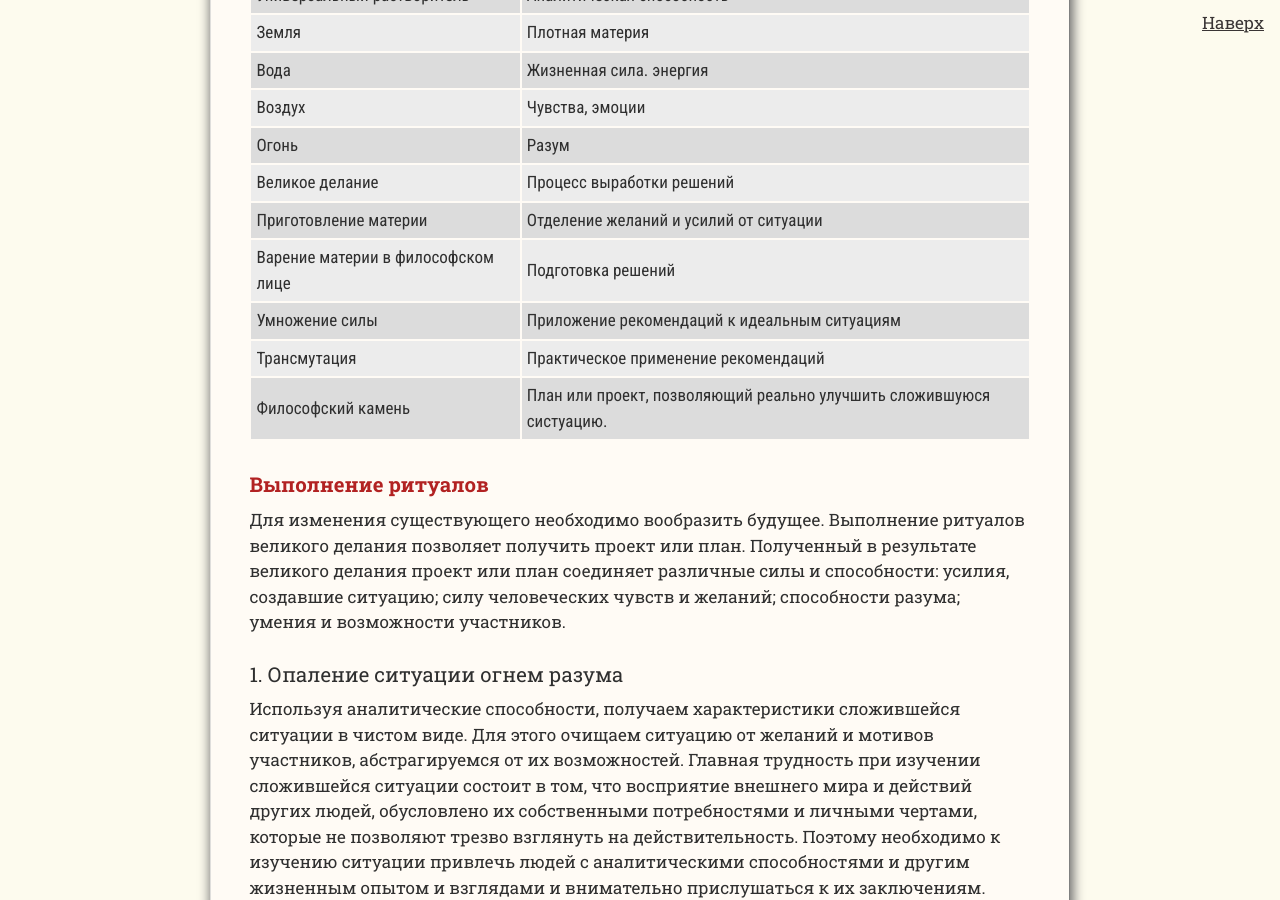
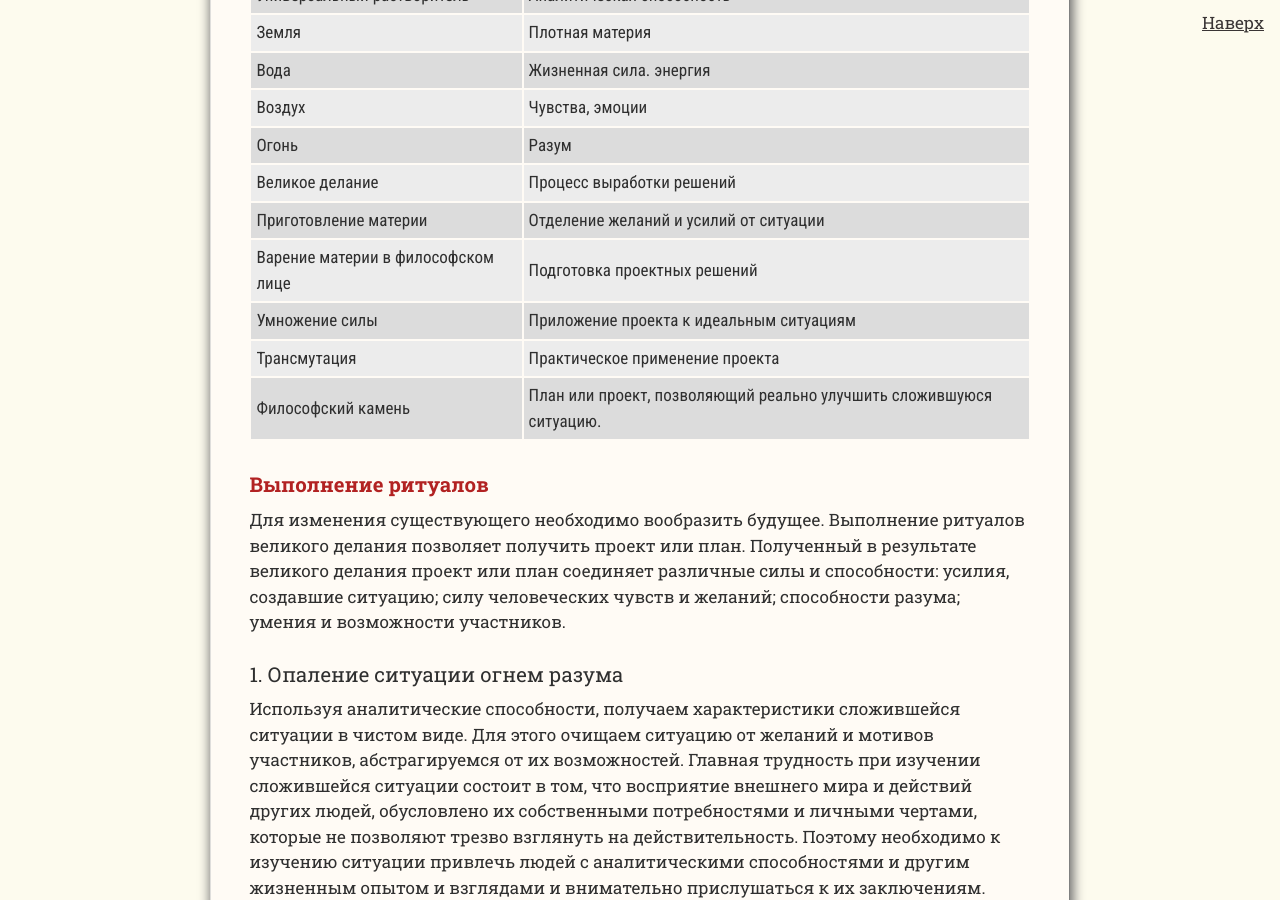
Before and after one commit to SergSi/land-use-art, a Jekyll site: the page built from _posts/2024-10-25-alchemy.md, in a window 1280 px wide and 900 px high, scrolled down 3504 px. Built offline with Jekyll 4.4.1, drawn with Linux system fonts in a browser that asks for light colours; some web fonts are replaced.

Commit message:
Update 2024-10-25-alchemy.md

```diff
--- a/_posts/2024-10-25-alchemy.md
+++ b/_posts/2024-10-25-alchemy.md
@@ -59,10 +59,10 @@ file-1="article/alch_symbol.jpg" caption-1="Основные алхимичес
 | Огонь                              | Разум                                                        |
 | Великое делание                    | Процесс выработки решений                                    |
 | Приготовление материи              | Отделение желаний и усилий от ситуации                       |
-| Варение материи в философском лице | Подготовка решений                                           |
-| Умножение силы                     | Приложение рекомендаций к идеальным ситуациям                |
-| Трансмутация                       | Практическое применение рекомендаций                         |
-| Философский камень                 | План или проект, позволяющий реально улучшить сложившуюся систуацию. |
+| Варение материи в философском лице | Подготовка проектных решений                                 |
+| Умножение силы                     | Приложение проекта к идеальным ситуациям                     |
+| Трансмутация                       | Практическое применение проекта                              |
+| Философский камень                 | План или проект, позволяющий реально улучшить сложившуюся ситуацию. |
 
 ## Выполнение ритуалов
 
```
